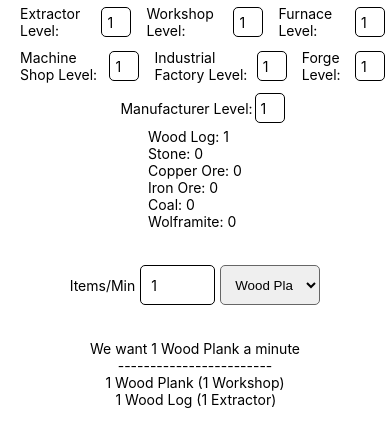
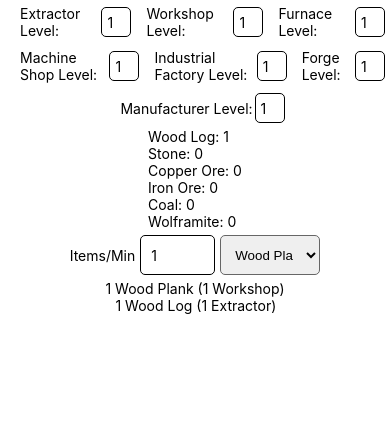
Before and after one commit to frosty656/frosty656.github.io, a React Native app: screen / in a window 390 px wide. Shown: the top 446 px of the page. Built offline with nearby package versions, Linux system fonts and the light colour scheme.

Commit message:
All item info is now present

```diff
--- a/App.tsx
+++ b/App.tsx
@@ -148,6 +148,8 @@ export default function App() {
         return manufacturerLevel;
       case "extractor":
         return extractorLevel;
+      case "Earth Transporter":
+        return 1;
     }
   }
 
@@ -304,7 +306,7 @@ export default function App() {
             }}
             keyboardType="numeric"
             onChangeText={(input) => {
-              setAmount(Number(input.replace(/[^0-9]/g, "")));
+              setAmount(Number(input.replace(/[^0-9]./g, "")));
             }}
             value={amount.toString()}
           />
@@ -312,7 +314,6 @@ export default function App() {
 
           <Picker
             style={{
-              marginVertical: 30,
               width: 100,
               padding: 10,
               borderWidth: 1,
@@ -334,10 +335,6 @@ export default function App() {
           </Picker>
         </View>
       </View>
-      <Text>
-        We want {amount} {currentItem} a minute
-      </Text>
-      <Text>------------------------</Text>
       <View style={{ alignItems: "flex-start" }}>
         {ingredients.map((data) => {
           if (data.amount == 0) {
--- a/ItemInfo.tsx
+++ b/ItemInfo.tsx
@@ -294,14 +294,14 @@ export const allItems = [
   {
     name: "Earth Token",
     itemsPerMin: 1.428571429,
-    building: "Manufacturer", // TODO
+    building: "Earth Transporter",
     value: 250,
     ingredientList: [{ name: "Matter Duplicator", amount: 1 }],
   },
   {
     name: "Energy Cube",
     itemsPerMin: 2,
-    building: "Manufacturer", // TODO
+    building: "Machine Shop",
     value: 250,
     ingredientList: [
       { name: "Battery", amount: 2 },
@@ -311,7 +311,7 @@ export const allItems = [
   {
     name: "Gyroscope",
     itemsPerMin: 5,
-    building: "Manufacturer", // TODO
+    building: "Machine Shop",
     value: 250,
     ingredientList: [
       { name: "Copper Wire", amount: 12 },
@@ -367,7 +367,7 @@ export const allItems = [
   },
   {
     name: "Particle Glue",
-    itemsPerMin: 5,
+    itemsPerMin: 20,
     building: "Manufacturer",
     value: 250,
     ingredientList: [
@@ -380,7 +380,7 @@ export const allItems = [
   {
     name: "Quantum Entangler",
     itemsPerMin: 1,
-    building: "Manufacturer", // TODO
+    building: "Machine Shop",
     value: 250,
     ingredientList: [
       { name: "Magnetic Field Generator", amount: 1 },
```
